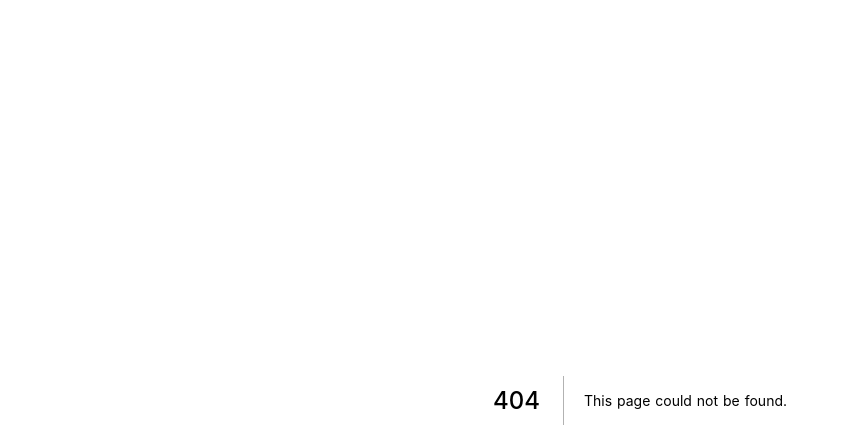
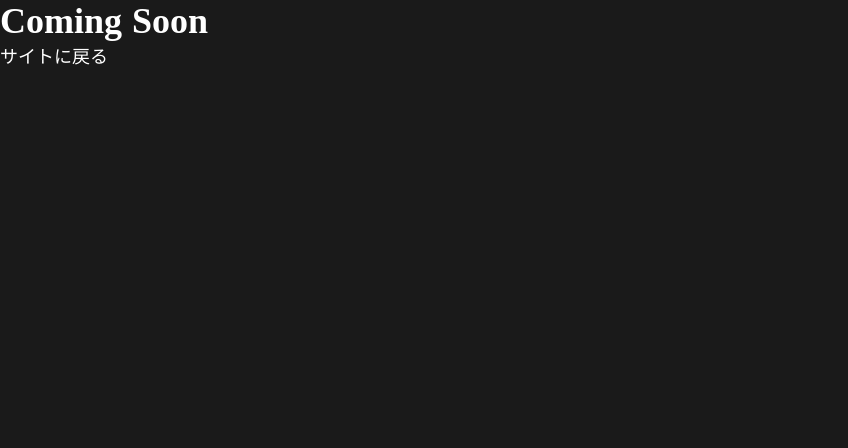
Before and after one commit to mizok-o/portfolio_front, a Next.js app in the folder portfolio/: page /about in a window 1280 px wide. Before the commit this address had no page. Shown: the top 448 px of the page, without its empty margins (0-848 px from the left). Built offline with nearby package versions, Linux system fonts and the light colour scheme.

Commit message:
レスポンシブ修正

```diff
--- a/portfolio/components/css/eyecatch.module.sass
+++ b/portfolio/components/css/eyecatch.module.sass
@@ -50,7 +50,7 @@
   100%
     transform: translateY(180px)
 
-@media screen and (max-width: 840px)
+@media screen and (max-width: 420px)
   .eyecatch__container
     padding: 0
   .eyecatch__names__container--sp
--- a/portfolio/components/css/footer.module.sass
+++ b/portfolio/components/css/footer.module.sass
@@ -2,7 +2,7 @@
   margin: 160px auto 24px
   text-align: center
 
-@media screen and (max-width: 840px)
+@media screen and (max-width: 420px)
   .footer
     margin: 64px auto 16px
     font-size: 16px
--- a/portfolio/components/css/header.module.sass
+++ b/portfolio/components/css/header.module.sass
@@ -79,7 +79,7 @@
   &::before
     transform: scale(1, 1)
 
-@media screen and (max-width: 375px)
+@media screen and (max-width: 420px)
   .header
     height: 112px
 
--- a/portfolio/components/css/product.module.sass
+++ b/portfolio/components/css/product.module.sass
@@ -37,7 +37,7 @@
   max-width: 1120px
   margin: 80px auto 0
 
-@media screen and (max-width: 840px)
+@media screen and (max-width: 420px)
   .product__container
     margin: 104px 0 0
   .product__slide__container
--- a/portfolio/components/css/profile.module.sass
+++ b/portfolio/components/css/profile.module.sass
@@ -25,7 +25,7 @@
 .profile__image
   user-select: none
 
-@media screen and (max-width: 840px)
+@media screen and (max-width: 420px)
   .profile__container
     margin: 64px auto 0
   .profile__main
--- a/portfolio/components/css/slide.module.sass
+++ b/portfolio/components/css/slide.module.sass
@@ -20,7 +20,7 @@
   width: 640px
   height: 360px
 
-@media screen and (max-width: 840px)
+@media screen and (max-width: 420px)
   .slide__textarea
     width: 320px
   .slide__number
--- /dev/null
+++ b/portfolio/pages/about.js
@@ -0,0 +1,8 @@
+export default function Home() {
+  return (
+    <div>
+      <h1>Coming Soon</h1>
+      <a href="/">サイトに戻る</a>
+    </div>
+  )
+}
--- a/portfolio/styles/Home.module.sass
+++ b/portfolio/styles/Home.module.sass
@@ -8,7 +8,7 @@
   .main
     margin: 204px 24px 0
 
-@media screen and (max-width: 840px)
+@media screen and (max-width: 420px)
   .main
     margin-top: 144px
   .container
--- a/portfolio/styles/default.sass
+++ b/portfolio/styles/default.sass
@@ -25,8 +25,11 @@ html
 body
   position: relative
   overflow-x: hidden
-  // overflow-y: hidden
   width: 100%
+
+#__next
+  position: relative
+  overflow-x: hidden
 
 li, a
   margin: 0
```
